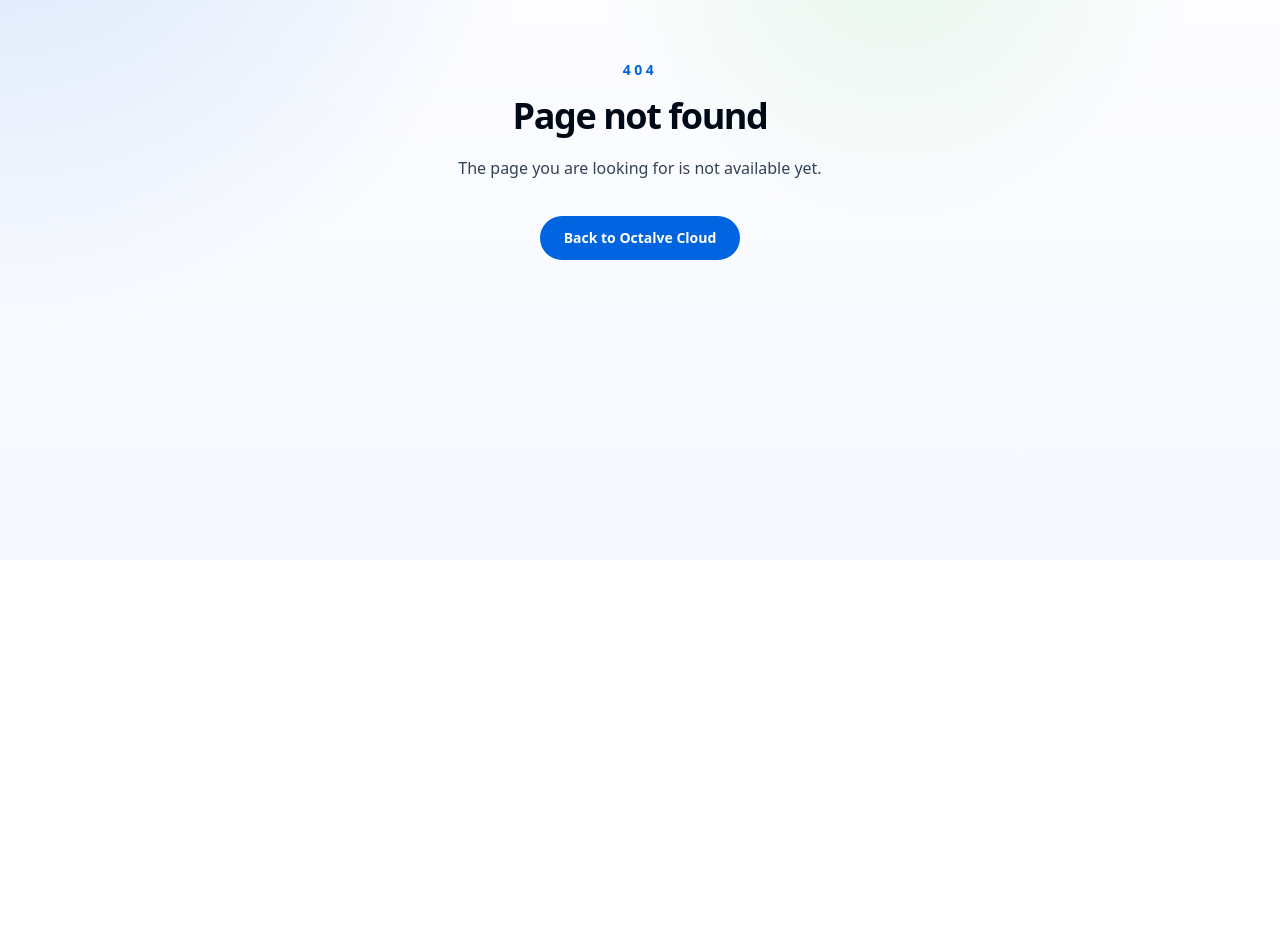
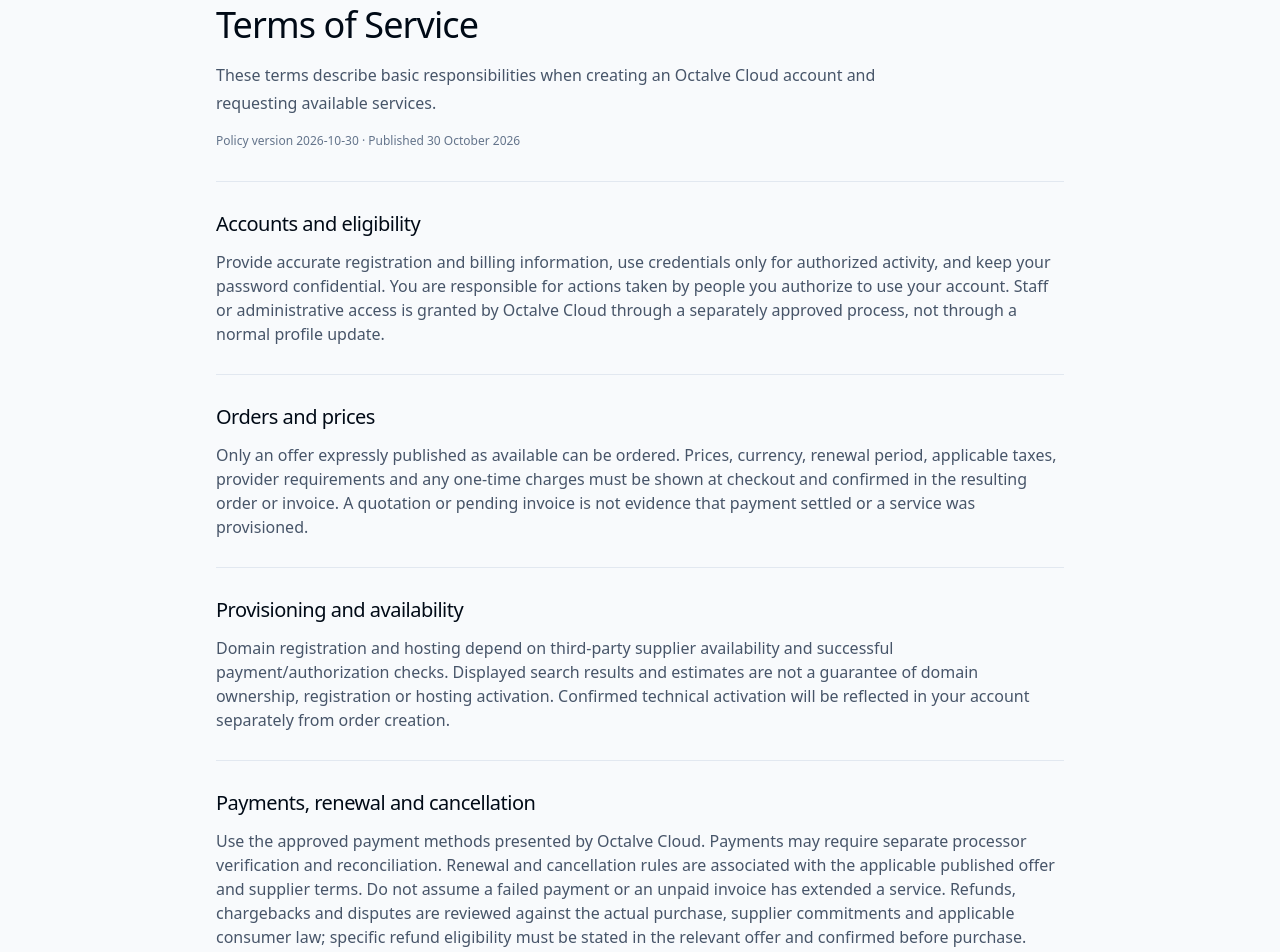
Before and after one commit to octalve-core/octalve-cloud, a Next.js app: page /terms-of-service in a window 1280 px wide. Before the commit this address had no page. Shown: the part 240-1192 px from the top of the page. Before the commit the page ends 800 px from the top, so only its background shows below. Built offline with nearby package versions, Linux system fonts and the light colour scheme.

Commit message:
LEGAL-01 publish real public policy route with transparent operational boundaries and versioned terms

```diff
--- /dev/null
+++ b/src/app/terms-of-service/page.tsx
@@ -0,0 +1,15 @@
+import type {Metadata} from "next";
+import {LegalPage,LegalSection} from "@/features/cloud/legal/LegalPage";
+export const metadata:Metadata={title:"Terms of Service",description:"Octalve Cloud account, order, billing and acceptable-use terms."};
+export default function TermsOfServicePage(){
+ return <LegalPage title="Terms of Service" description="These terms describe basic responsibilities when creating an Octalve Cloud account and requesting available services.">
+  <LegalSection title="Accounts and eligibility"><p>Provide accurate registration and billing information, use credentials only for authorized activity, and keep your password confidential. You are responsible for actions taken by people you authorize to use your account. Staff or administrative access is granted by Octalve Cloud through a separately approved process, not through a normal profile update.</p></LegalSection>
+  <LegalSection title="Orders and prices"><p>Only an offer expressly published as available can be ordered. Prices, currency, renewal period, applicable taxes, provider requirements and any one-time charges must be shown at checkout and confirmed in the resulting order or invoice. A quotation or pending invoice is not evidence that payment settled or a service was provisioned.</p></LegalSection>
+  <LegalSection title="Provisioning and availability"><p>Domain registration and hosting depend on third-party supplier availability and successful payment/authorization checks. Displayed search results and estimates are not a guarantee of domain ownership, registration or hosting activation. Confirmed technical activation will be reflected in your account separately from order creation.</p></LegalSection>
+  <LegalSection title="Payments, renewal and cancellation"><p>Use the approved payment methods presented by Octalve Cloud. Payments may require separate processor verification and reconciliation. Renewal and cancellation rules are associated with the applicable published offer and supplier terms. Do not assume a failed payment or an unpaid invoice has extended a service. Refunds, chargebacks and disputes are reviewed against the actual purchase, supplier commitments and applicable consumer law; specific refund eligibility must be stated in the relevant offer and confirmed before purchase.</p></LegalSection>
+  <LegalSection title="Acceptable use"><p>Do not use services to distribute malware, conduct phishing, attack networks, infringe others' rights, exploit children, circumvent access restrictions or break applicable law. Abuse can require investigation, restricted access or suspension under applicable rules and proportional review.</p></LegalSection>
+  <LegalSection title="Domains and account ownership"><p>Domains remain subject to registry and registrar registration policies, verification requirements and applicable transfer restrictions. Moving a service or domain between customer accounts requires approval and any necessary provider or registrant authorization. Customer balances, issued invoices and financial history do not automatically transfer with an asset.</p></LegalSection>
+  <LegalSection title="Security and support"><p>Notify us promptly if you suspect compromised credentials, unauthorized account activity or a misdirected transaction. We may request identity verification before changing sensitive account details or ownership. Service descriptions and documented support channels govern the assistance available; we do not promise an unverified uptime or recovery guarantee.</p></LegalSection>
+  <LegalSection title="Changes and applicable law"><p>Updated terms will carry a new publication date, and material changes will be communicated where required. Mandatory consumer and privacy rights remain applicable. Contact Octalve Cloud before purchase if you need clarification about the specific offer's renewal, cancellation or refund rules.</p></LegalSection>
+ </LegalPage>;
+}
```
